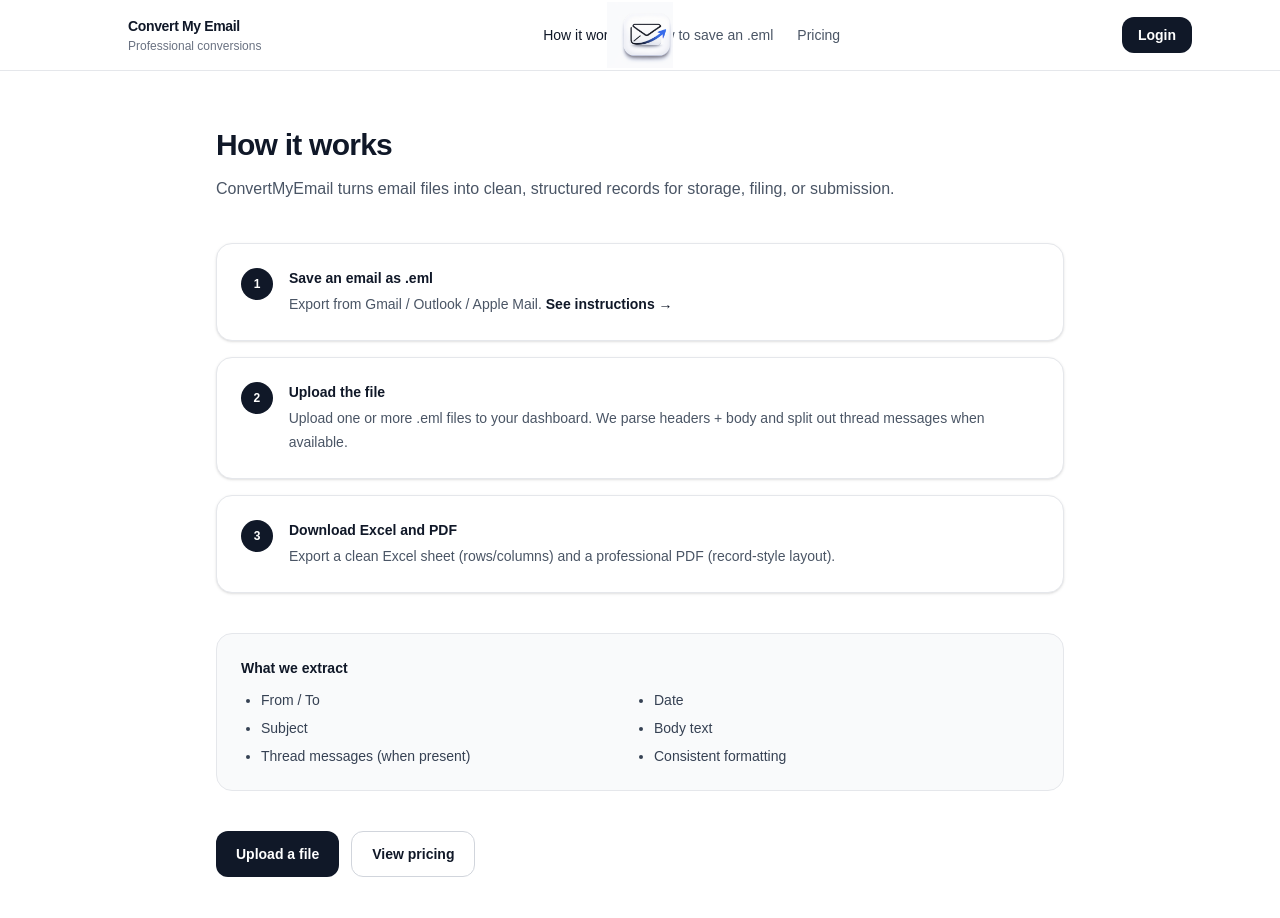
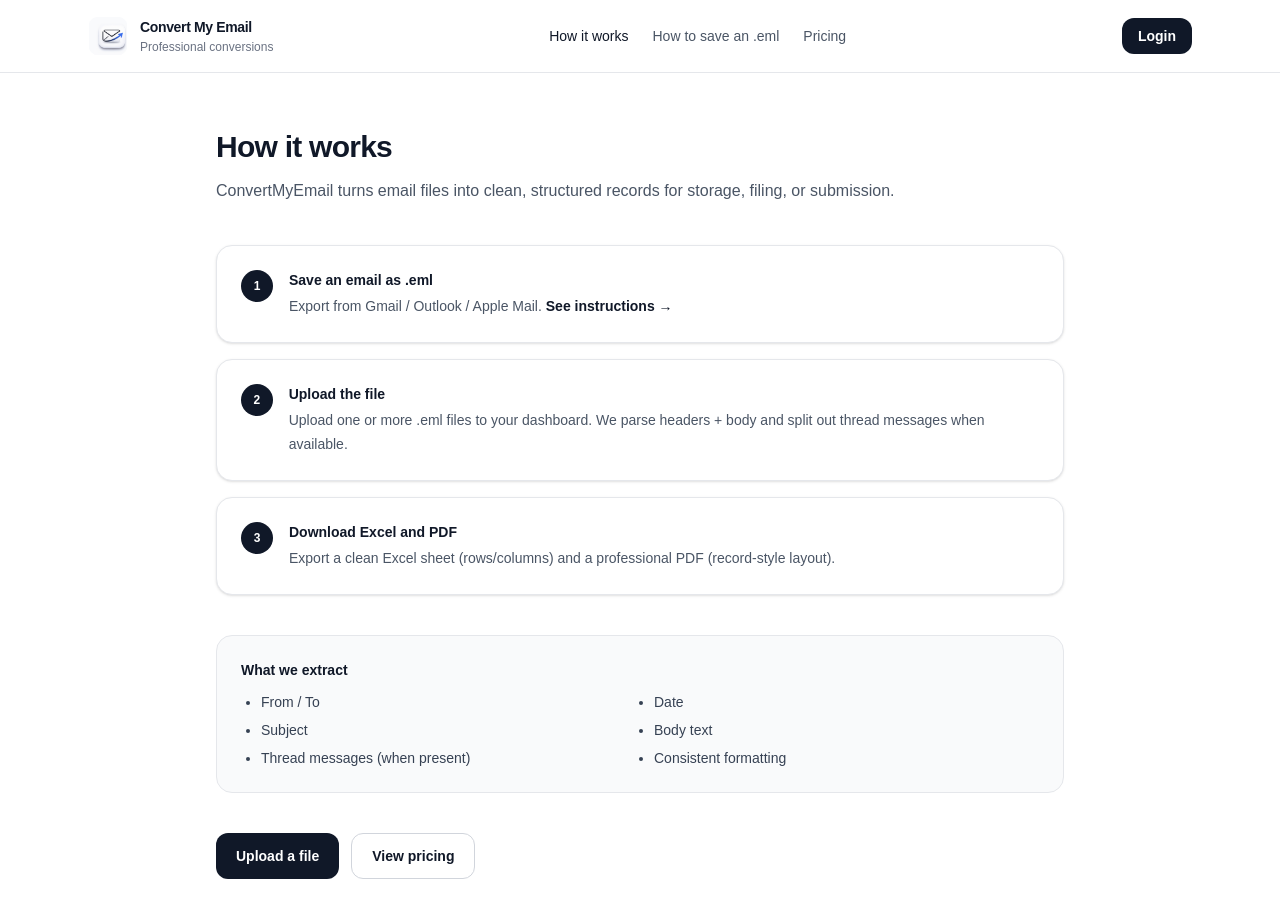
Before and after one commit to convertmyemail/convertmyemail-app, a Next.js app: page /how-it-works in a window 1280 px wide. Shown: the top 918 px of the page. Built offline with nearby package versions, Linux system fonts and the light colour scheme.

Commit message:
Fix marketing header logo rendering

```diff
--- a/app/components/siteheader.tsx
+++ b/app/components/siteheader.tsx
@@ -32,27 +32,28 @@ function NavLink({
   );
 }
 
-function BrandMark({ size = 44 }: { size?: number }) {
+function BrandMark({ size = 40 }: { size?: number }) {
   return (
     <span
       className="inline-flex items-center justify-center overflow-hidden rounded-xl"
       style={{ width: size, height: size }}
+      aria-hidden="true"
     >
       <Image
         src="/icon-light.png"
-        alt="Convert My Email"
-        fill
-        priority
-        sizes={`${size}px`}
-        className="object-contain dark:hidden"
+        alt=""
+        width={size}
+        height={size}
+        unoptimized
+        className="block h-full w-full object-contain dark:hidden"
       />
       <Image
         src="/icon-dark.png"
-        alt="Convert My Email"
-        fill
-        priority
-        sizes={`${size}px`}
-        className="object-contain hidden dark:block"
+        alt=""
+        width={size}
+        height={size}
+        unoptimized
+        className="hidden h-full w-full object-contain dark:block"
       />
     </span>
   );
@@ -68,13 +69,15 @@ export default function SiteHeader({ variant = "marketing" }: Props) {
   return (
     <header className="sticky top-0 z-20 border-b border-gray-200 bg-white/80 backdrop-blur">
       <div className="mx-auto flex max-w-6xl items-center justify-between px-6 py-4">
-        <Link href="/" className="flex items-center gap-2">
-          <BrandMark size={32} />
+        <Link href="/" className="flex items-center gap-3">
+          <BrandMark size={40} />
           <div className="leading-tight">
             <div className="text-sm font-semibold tracking-tight text-gray-900">
               Convert My Email
             </div>
-            <div className="mt-0.5 text-xs text-gray-500">Professional conversions</div>
+            <div className="mt-0.5 text-xs text-gray-500">
+              Professional conversions
+            </div>
           </div>
         </Link>
 
```
